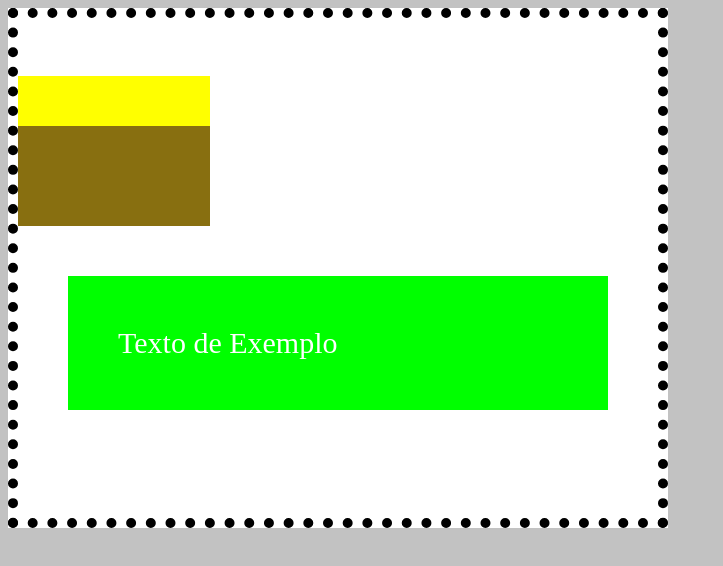
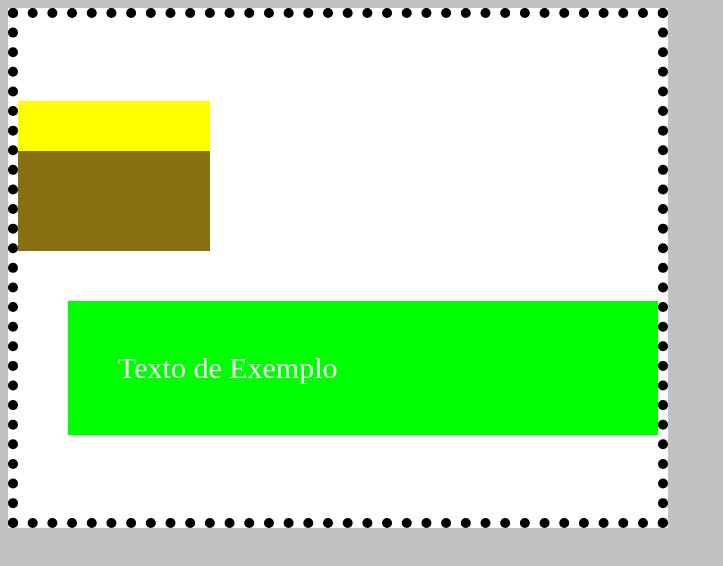
Before and after one commit to EndrylFiorotti/Atividade-2, a plain HTML site: page Atividade3/index.html in a window 1280 px wide. Shown: the whole page, without its empty margins (0-723 px from the left). Drawn offline with Linux system fonts and the light colour scheme.

Commit message:
Atualizado

```diff
--- a/Atividade3/style.css
+++ b/Atividade3/style.css
@@ -28,7 +28,7 @@ body{
 }
 .container4{
     padding: 50px;
-    margin: 50px 50px;
+    margin: 50px 0px 0px 50px;
 
     font-size: 30px;
     color: white;
```
